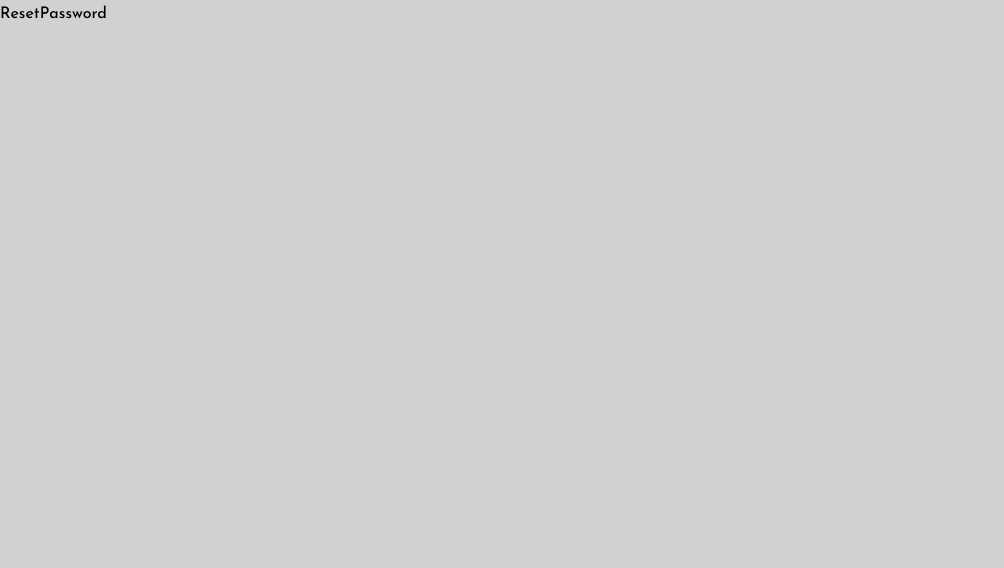
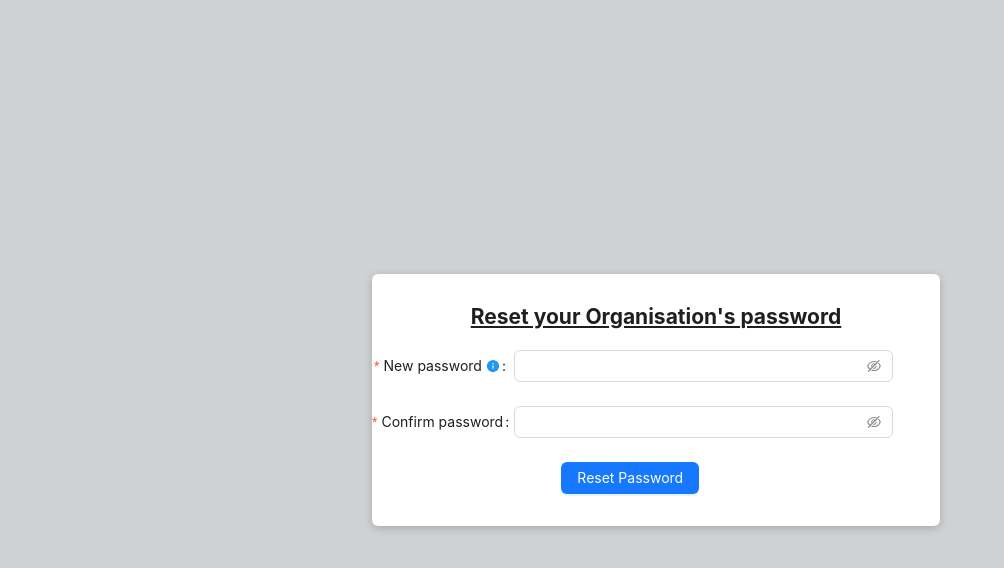
Before and after one commit to aritrasen12345/e-school-hub-frontend, a React (Create React App) app: page /reset_password/1 in a window 1280 px wide. Shown: the top 568 px of the page, without its empty margins (0-1004 px from the left). Built offline with nearby package versions, Linux system fonts and the light colour scheme.

Commit message:
added reset-password page

```diff
--- a/src/pages/ResetPassword.jsx
+++ b/src/pages/ResetPassword.jsx
@@ -1,7 +1,145 @@
-import React from "react";
+import { useState } from "react";
+import { useNavigate, useParams } from "react-router-dom";
+import { Button, Input, Form, notification } from "antd";
+import { FcInfo } from "react-icons/fc";
+import StyledCard from "../components/card/StyledCard";
+import networkRequest from "../lib/apis/networkRequest";
+import { useForm } from "antd/es/form/Form";
+
+const validatePassword = (rule, value) => {
+  const strongPasswordRegex =
+    /^(?=.*[a-z])(?=.*[A-Z])(?=.*\d)(?=.*[!@#$%^&*(),.?":{}|<>])[A-Za-z\d!@#$%^&*(),.?":{}|<>]{8,}$/;
+
+  if (!strongPasswordRegex.test(value)) {
+    return Promise.reject("Please provide correct Password type.");
+  }
+
+  return Promise.resolve();
+};
 
 const ResetPassword = () => {
-  return <div>ResetPassword</div>;
+  const [isLoading, setIsLoading] = useState(false);
+  const { token } = useParams();
+  const navigate = useNavigate();
+  const [form] = useForm();
+
+  const onFinish = async (values) => {
+    const reqBody = {
+      token: token,
+      newPassword: values?.new_Password,
+      confirmPassword: values?.confirm_Password,
+    };
+    setIsLoading(true);
+    try {
+      const { isOk, message } = await networkRequest(
+        "/auth/reset_password",
+        "POST",
+        reqBody
+      );
+
+      if (isOk) {
+        notification.success({
+          message,
+        });
+        setIsLoading(false);
+        form.resetFields();
+        navigate("/");
+      } else {
+        notification.error({
+          message: message || "something went wrong :(",
+        });
+        setIsLoading(false);
+      }
+    } catch (err) {
+      console.log("Error =", err);
+      setIsLoading(false);
+    }
+  };
+
+  return (
+    <div
+      style={{
+        display: "flex",
+        justifyContent: "center",
+        alignItems: "center",
+        height: "100vh",
+      }}
+    >
+      <Form
+        form={form}
+        name="ResetPasswordForm"
+        labelCol={{
+          span: 6,
+        }}
+        wrapperCol={{
+          span: 16,
+        }}
+        style={{
+          width: 600,
+        }}
+        onFinish={onFinish}
+        autoComplete="off"
+      >
+        <StyledCard>
+          <h2 style={{ textAlign: "center" }}>
+            <u>Reset your Organisation's password</u>
+          </h2>
+          <Form.Item
+            name="new_Password"
+            label="New password"
+            tooltip={{
+              title:
+                "Password must be at least 8 characters long and contain at least one uppercase letter, one lowercase letter, one digit, and one special character.",
+              icon: <FcInfo />,
+            }}
+            hasFeedback
+            rules={[
+              {
+                required: true,
+                validator: validatePassword,
+              },
+            ]}
+          >
+            <Input.Password />
+          </Form.Item>
+          <Form.Item
+            name="confirm_Password"
+            label="Confirm password"
+            dependencies={["new_Password"]}
+            hasFeedback
+            rules={[
+              {
+                required: true,
+                message: "Please confirm your password!",
+              },
+              ({ getFieldValue }) => ({
+                validator(_, value) {
+                  if (!value || getFieldValue("new_Password") === value) {
+                    return Promise.resolve();
+                  }
+                  return Promise.reject(
+                    new Error("The new password that you entered do not match!")
+                  );
+                },
+              }),
+            ]}
+          >
+            <Input.Password />
+          </Form.Item>
+          <Form.Item
+            wrapperCol={{
+              offset: 8,
+              span: 16,
+            }}
+          >
+            <Button loading={isLoading} type="primary" htmlType="submit">
+              Reset Password
+            </Button>
+          </Form.Item>
+        </StyledCard>
+      </Form>
+    </div>
+  );
 };
 
 export default ResetPassword;
```
